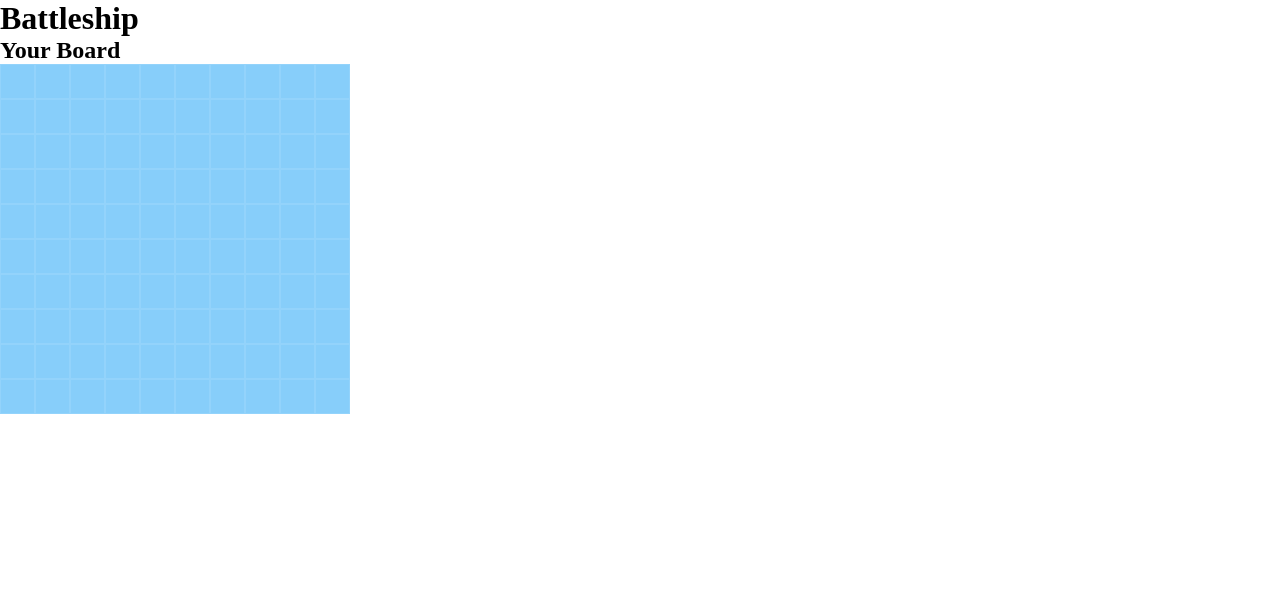
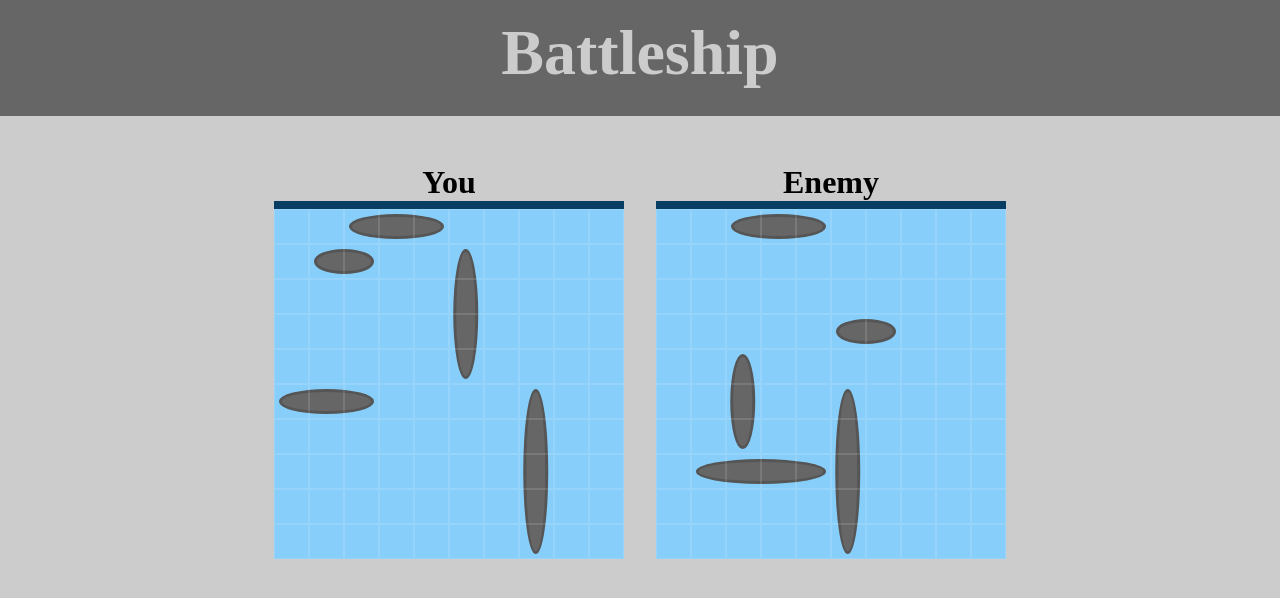
Before and after one commit to bdhamilton/battleship, a website with bundled scripts: page index.html in a window 1280 px wide. Built offline with nearby package versions, Linux system fonts and the light colour scheme; a web font is replaced by a local one.

Commit message:
Style attack cursor

```diff
--- a/index.html
+++ b/index.html
@@ -3,136 +3,24 @@
 <head>
   <meta charset="UTF-8">
   <meta name="viewport" content="width=device-width, initial-scale=1.0">
+  <script src="controller.js" type="module"></script>
+
+  <title>Battleship</title>
+  <link rel="preconnect" href="https://fonts.googleapis.com">
+  <link rel="preconnect" href="https://fonts.gstatic.com" crossorigin>
+  <link href="https://fonts.googleapis.com/css2?family=Bungee+Outline&display=swap" rel="stylesheet">
   <link rel="stylesheet" href="styles.css">
-  <script src="controller.js" type="module"></script>
-  <title>Battleship</title>
 </head>
 <body>
   <h1>Battleship</h1>
+  <section class="tabletop">
+    <div id="self">
+      <h2>You</h2>
 
-  <h2>Your Board</h2>
-  <section class="gameboard" id="player1">
-    <div class="ships">
     </div>
-    <div class="row" data-row="0">
-      <div class="square" data-col="0"></div>
-      <div class="square" data-col="1"></div>
-      <div class="square" data-col="2"></div>
-      <div class="square" data-col="3"></div>
-      <div class="square" data-col="4"></div>
-      <div class="square" data-col="5"></div>
-      <div class="square" data-col="6"></div>
-      <div class="square" data-col="7"></div>
-      <div class="square" data-col="8"></div>
-      <div class="square" data-col="9"></div>
-    </div>
-    <div class="row" data-row="1">
-      <div class="square" data-col="0"></div>
-      <div class="square" data-col="1"></div>
-      <div class="square" data-col="2"></div>
-      <div class="square" data-col="3"></div>
-      <div class="square" data-col="4"></div>
-      <div class="square" data-col="5"></div>
-      <div class="square" data-col="6"></div>
-      <div class="square" data-col="7"></div>
-      <div class="square" data-col="8"></div>
-      <div class="square" data-col="9"></div>
-    </div>
-    <div class="row" data-row="2">
-      <div class="square" data-col="0"></div>
-      <div class="square" data-col="1"></div>
-      <div class="square" data-col="2"></div>
-      <div class="square" data-col="3"></div>
-      <div class="square" data-col="4"></div>
-      <div class="square" data-col="5"></div>
-      <div class="square" data-col="6"></div>
-      <div class="square" data-col="7"></div>
-      <div class="square" data-col="8"></div>
-      <div class="square" data-col="9"></div>
-    </div>
-    <div class="row" data-row="3">
-      <div class="square" data-col="0"></div>
-      <div class="square" data-col="1"></div>
-      <div class="square" data-col="2"></div>
-      <div class="square" data-col="3"></div>
-      <div class="square" data-col="4"></div>
-      <div class="square" data-col="5"></div>
-      <div class="square" data-col="6"></div>
-      <div class="square" data-col="7"></div>
-      <div class="square" data-col="8"></div>
-      <div class="square" data-col="9"></div>
-    </div>
-    <div class="row" data-row="4">
-      <div class="square" data-col="0"></div>
-      <div class="square" data-col="1"></div>
-      <div class="square" data-col="2"></div>
-      <div class="square" data-col="3"></div>
-      <div class="square" data-col="4"></div>
-      <div class="square" data-col="5"></div>
-      <div class="square" data-col="6"></div>
-      <div class="square" data-col="7"></div>
-      <div class="square" data-col="8"></div>
-      <div class="square" data-col="9"></div>
-    </div>
-    <div class="row" data-row="5">
-      <div class="square" data-col="0"></div>
-      <div class="square" data-col="1"></div>
-      <div class="square" data-col="2"></div>
-      <div class="square" data-col="3"></div>
-      <div class="square" data-col="4"></div>
-      <div class="square" data-col="5"></div>
-      <div class="square" data-col="6"></div>
-      <div class="square" data-col="7"></div>
-      <div class="square" data-col="8"></div>
-      <div class="square" data-col="9"></div>
-    </div>
-    <div class="row" data-row="6">
-      <div class="square" data-col="0"></div>
-      <div class="square" data-col="1"></div>
-      <div class="square" data-col="2"></div>
-      <div class="square" data-col="3"></div>
-      <div class="square" data-col="4"></div>
-      <div class="square" data-col="5"></div>
-      <div class="square" data-col="6"></div>
-      <div class="square" data-col="7"></div>
-      <div class="square" data-col="8"></div>
-      <div class="square" data-col="9"></div>
-    </div>
-    <div class="row" data-row="7">
-      <div class="square" data-col="0"></div>
-      <div class="square" data-col="1"></div>
-      <div class="square" data-col="2"></div>
-      <div class="square" data-col="3"></div>
-      <div class="square" data-col="4"></div>
-      <div class="square" data-col="5"></div>
-      <div class="square" data-col="6"></div>
-      <div class="square" data-col="7"></div>
-      <div class="square" data-col="8"></div>
-      <div class="square" data-col="9"></div>
-    </div>
-    <div class="row" data-row="8">
-      <div class="square" data-col="0"></div>
-      <div class="square" data-col="1"></div>
-      <div class="square" data-col="2"></div>
-      <div class="square" data-col="3"></div>
-      <div class="square" data-col="4"></div>
-      <div class="square" data-col="5"></div>
-      <div class="square" data-col="6"></div>
-      <div class="square" data-col="7"></div>
-      <div class="square" data-col="8"></div>
-      <div class="square" data-col="9"></div>
-    </div>
-    <div class="row" data-row="9">
-      <div class="square" data-col="0"></div>
-      <div class="square" data-col="1"></div>
-      <div class="square" data-col="2"></div>
-      <div class="square" data-col="3"></div>
-      <div class="square" data-col="4"></div>
-      <div class="square" data-col="5"></div>
-      <div class="square" data-col="6"></div>
-      <div class="square" data-col="7"></div>
-      <div class="square" data-col="8"></div>
-      <div class="square" data-col="9"></div>
+
+    <div id="cpu">
+      <h2>Enemy</h2>
     </div>
   </section>
 </body>
--- a/styles.css
+++ b/styles.css
@@ -8,6 +8,7 @@
 
 * {
   margin: 0;
+  font-family: 'Bungee Outline';
 }
 
 img, picture, video, canvas, svg {
@@ -21,6 +22,36 @@ input, button, textarea, select {
 
 p, h1, h2, h3, h4, h5, h6 {
   overflow-wrap: break-word;
+}
+
+/**
+  || GENERAL STYLES
+**/
+
+body {
+  background-color: #ccc;
+}
+
+h1 {
+  background-color: #666;
+  border-bottom: 10px solid #666;
+  color: #ccc;
+  font-size: 4rem;
+  margin-bottom: 3rem;
+  padding: 1rem;
+  text-align: center;
+}
+
+h2 {
+  border-bottom: 8px solid rgb(7, 62, 97);
+  font-size: 2rem;
+  text-align: center;
+}
+
+.tabletop {
+  display: flex;
+  justify-content: center;
+  gap: 2em;
 }
 
 /**
@@ -43,11 +74,11 @@ p, h1, h2, h3, h4, h5, h6 {
 }
 
 .square {
+  background-color: transparent;
   position: relative;
   width: var(--square-size);
   height: var(--square-size);
   z-index: 3;
-  transition: all 0.3s;
 
   display: flex;
   align-items: center;
@@ -56,13 +87,42 @@ p, h1, h2, h3, h4, h5, h6 {
   font-size: 2em;
   font-weight: bold;
 
-  border: 1px solid rgba(255, 255, 255, 0.1);
+  border: 1px solid rgba(255, 255, 255, .4);
+  opacity: .3;
 }
 
-.square:hover {
-  background-color: rgb(5, 81, 129);
-  opacity: .3;
+#cpu .square:hover {
   cursor: pointer;
+  border-color: rgba(255, 255, 255, .6);
+  opacity: .5;
+
+  background-color: red;
+  background-image: radial-gradient(circle,
+    white 0px,
+    white 1px,
+    transparent 1px,
+    transparent 2px,
+    white 2px,
+    white 3px,
+    transparent 3px,
+    transparent 4px,
+    white 4px,
+    white 5px,
+    transparent 5px,
+    transparent 6px,
+    white 6px,
+    white 7px,
+    transparent 7px
+  );
+  animation: pulse .5s linear infinite alternate;
+}
+
+@keyframes pulse {
+  from {
+    opacity: .5;
+  } to {
+    opacity: .3;
+  }
 }
 
 .hit {
```
